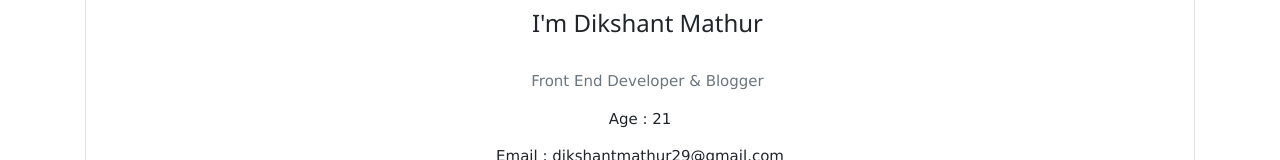
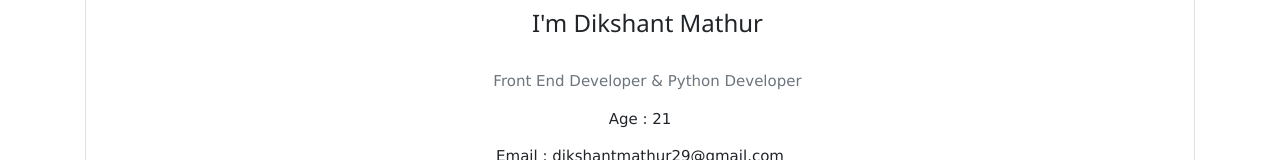
Before and after one commit to dikshantmathur/Resume-Assignment, a plain HTML site: page index.html in a window 1280 px wide. Shown: the part 477-637 px from the top of the page. Drawn offline with nearby package versions, Linux system fonts and the light colour scheme.

Commit message:
Update index.html

```diff
--- a/index.html
+++ b/index.html
@@ -54,7 +54,7 @@
 								<br>
 									<h3 class="display ml-3 text-center">I'm Dikshant Mathur</h3>
 									<br>
-									<p class="text-muted ml-3 text-center">Front End Developer & Blogger</p>
+									<p class="text-muted ml-3 text-center">Front End Developer & Python Developer</p>
 									<div class="container">
 
 											<p class=" text-center">Age : 21</p>
```
